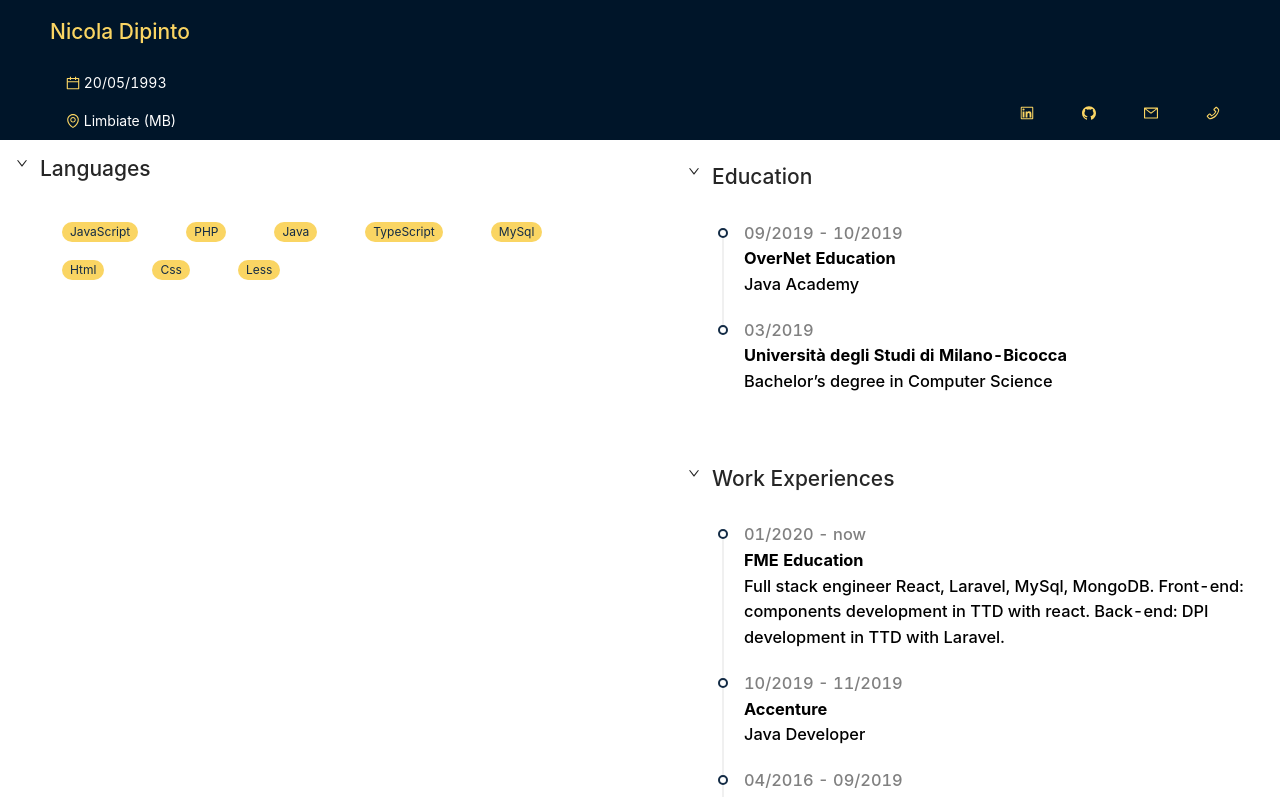
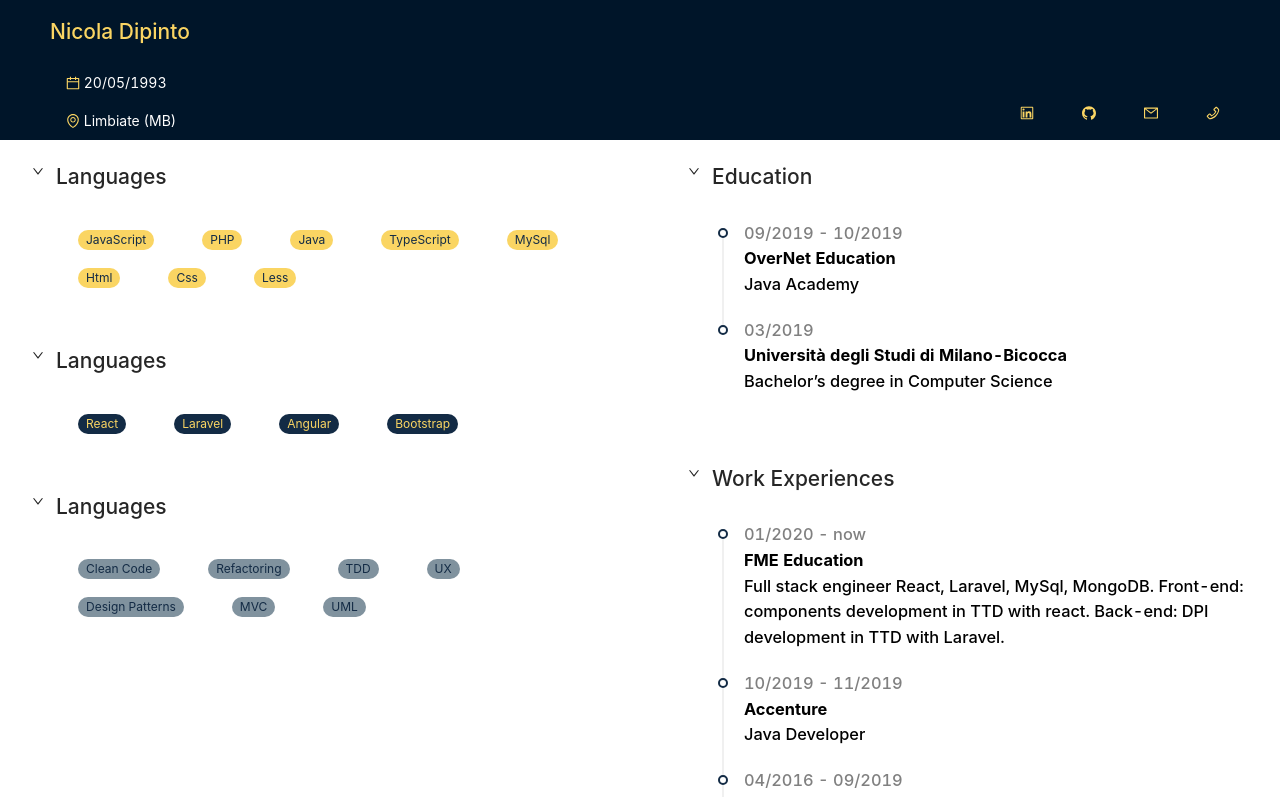
Before and after one commit to NicolaDipintoDev/cv.assignment, a React (Create React App) app in the folder cv-assignment/: page / in a window 1280 px wide. Shown: the top 797 px of the page. Built offline with nearby package versions, Linux system fonts and the light colour scheme.

Commit message:
LEftSide real Implementation

```diff
--- a/cv-assignment/src/components/Content/container/leftSide/LeftSide.js
+++ b/cv-assignment/src/components/Content/container/leftSide/LeftSide.js
@@ -1,15 +1,23 @@
 import React from "react";
 import SkillsBlock from "./skill/SkillsBlock";
-import { languages } from "./constants/constants";
+import { languages, frameworks, swEngineering } from "./constants/constants";
+import { List } from "antd";
 
 const LeftSide = () => (
-  <div>
-    <SkillsBlock
-      title="Languages"
-      skills={languages.data}
-      bg={languages.bg}
-      color={languages.color}
-    />
-  </div>
+  <List
+    size="small"
+    dataSource={[languages, frameworks, swEngineering]}
+    split={false}
+    renderItem={item => (
+      <List.Item>
+        <SkillsBlock
+          title="Languages"
+          skills={item.data}
+          bg={item.bg}
+          color={item.color}
+        />
+      </List.Item>
+    )}
+  />
 );
 export default LeftSide;
```
